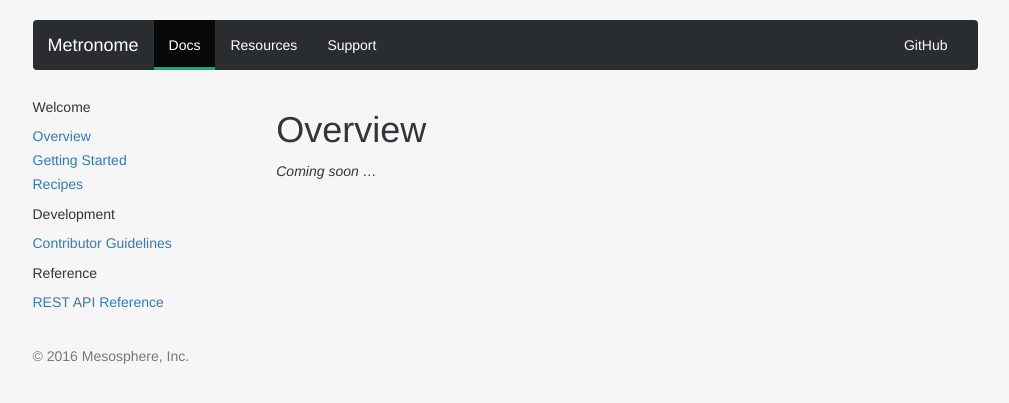
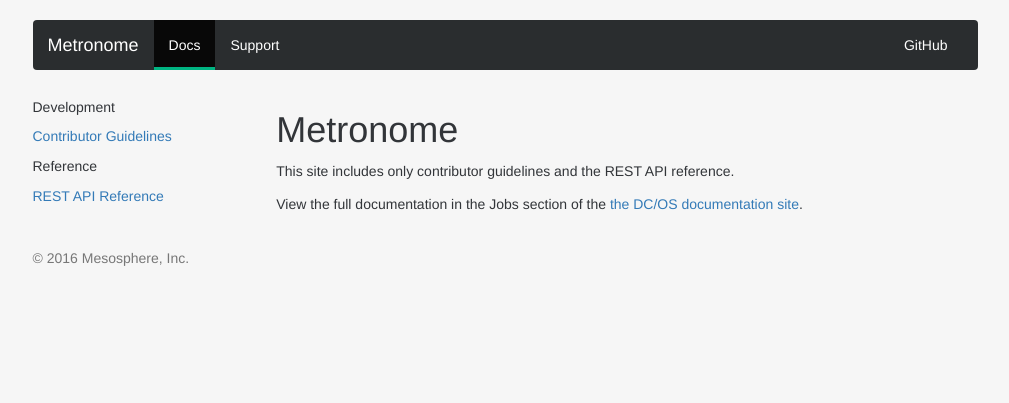
Before and after one commit to dcos/metronome, a Jekyll site: the page built from docs/docs/index.md, in a window 1280 px wide. Shown: the top 403 px of the page, without its empty margins (135-1144 px from the left). Built offline with Jekyll 4.4.1, drawn with Linux system fonts in a browser that asks for light colours; nearby versions of some CDN libraries; some web fonts are replaced.

Commit message:
Ss/gh pages edit (#113)
* editing gh-pages site to be less disappointing

* Made the metronome gh-pages site more accurate

```diff
--- a/docs/Gemfile
+++ b/docs/Gemfile
@@ -1,4 +1,5 @@
 source 'https://rubygems.org'
+gem 'github-pages', group: :jekyll_plugins
 
 # Jekyll
 gem "jekyll"
--- a/docs/_layouts/default.html
+++ b/docs/_layouts/default.html
@@ -37,9 +37,6 @@
                   <li {% if page.tab == "docs" %}class="active"{% endif %}>
                     <a href="{{ site.baseurl }}/docs/">Docs</a>
                   </li>
-                  <li {% if page.tab == "resources" %}class="active"{% endif %}>
-                    <a href="{{ site.baseurl }}/resources.html">Resources</a>
-                  </li>
                   <li {% if page.tab == "support" %}class="active"{% endif %}>
                     <a href="{{ site.baseurl }}/support.html">Support</a>
                   </li>
--- a/docs/_layouts/docs.html
+++ b/docs/_layouts/docs.html
@@ -4,13 +4,6 @@
 
 <div class="row">
     <div class="col-sm-3">
-
-        <h5>Welcome</h5>
-        <ul class="list-unstyled">
-            <li><a href="{{ site.baseurl }}/docs/"> Overview </a></li>
-            <li><a href="{{ site.baseurl }}/docs/getting_started.html"> Getting Started </a></li>
-            <li><a href="{{ site.baseurl }}/docs/recipes.html">Recipes</a></li>
-        </ul>
 
         <h5>Development</h5>
         <ul class="list-unstyled">
--- a/docs/docs/index.md
+++ b/docs/docs/index.md
@@ -2,7 +2,8 @@
 title: Metronome
 ---
 
-# Overview
+# Metronome
 
+This site includes only contributor guidelines and the REST API reference.
 
-_Coming soon ..._
+View the full documentation in the Jobs section of the [the DC/OS documentation site](https://dcos.io/docs/1.8/usage/jobs/).
```
Also changed, not shown: docs/docs/getting_started.md (deleted, +0 -7 lines), docs/docs/recipes.md (deleted, +0 -25 lines), docs/index.md (+6 -3 lines), docs/resources.md (deleted, +0 -5 lines), docs/Gemfile.lock.
